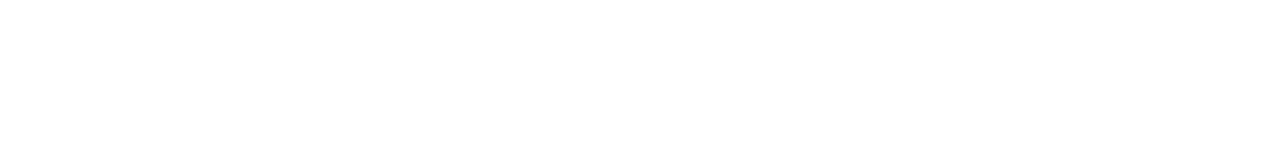
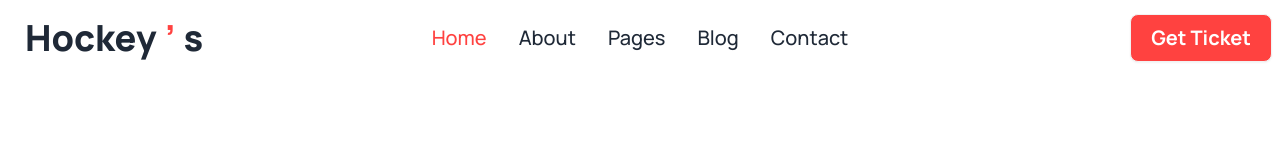
Before and after one commit to leon14524/Hokey-Sports, a plain HTML site: page index.html in a window 1280 px wide. Drawn offline with nearby package versions, Linux system fonts and the light colour scheme.

Commit message:
navbar complete

```diff
--- a/index.html
+++ b/index.html
@@ -4,6 +4,8 @@
     <meta charset="UTF-8">
     <meta name="viewport" content="width=device-width, initial-scale=1.0">
     <title>Hokey-Sports</title>
+    <!-- font awesome link  -->
+    <script src="https://kit.fontawesome.com/a3ed438e37.js" crossorigin="anonymous"></script>
 <!-- tailwind css with daisy UI link  -->
 
 <link href="https://cdn.jsdelivr.net/npm/daisyui@4.6.0/dist/full.min.css" rel="stylesheet" type="text/css" />
@@ -26,7 +28,7 @@
           theme: {
             extend: {
               colors: {
-                clifford: '#da373d',
+                'just-red': '#FF4240',
               }
             }
           }
@@ -37,7 +39,42 @@
 </head>
 <body class="font-manrope">
 
-    <header>
+    <header class="container mx-auto">
+        <div class="navbar bg-base-100">
+            <div class="navbar-start">
+              <div class="dropdown">
+                <div tabindex="0" role="button" class="btn btn-ghost lg:hidden">
+                  <svg xmlns="http://www.w3.org/2000/svg" class="h-5 w-5" fill="none" viewBox="0 0 24 24" stroke="currentColor"><path stroke-linecap="round" stroke-linejoin="round" stroke-width="2" d="M4 6h16M4 12h8m-8 6h16" /></svg>
+                </div>
+                <ul tabindex="0" class="menu  menu-sm dropdown-content mt-3 z-[1] p-2 shadow bg-base-100 rounded-box w-52">
+                  <li><a><span class="text-just-red">Home</span></a></li>
+                  <li><a>About</a></li>
+                  <li><a>Pages</a></li>
+                  <li><a>Blog</a></li>
+                  <li><a>Contact</a></li>
+
+
+                </ul>
+
+              </div>
+              <a class="btn btn-ghost font-extrabold text-xl lg:text-4xl">Hockey<span class="text-just-red">’</span>s</a>
+            </div>
+            <div class="navbar-center hidden lg:flex">
+              <ul class="menu menu-horizontal px-1 font-medium text-xl">
+                <li><a><span class="text-just-red">Home</span></a></li>
+                  <li><a>About</a></li>
+                  <li><a>Pages</a></li>
+                  <li><a>Blog</a></li>
+                  <li><a>Contact</a></li>
+
+              </ul>
+
+            </div>
+            <div class="navbar-end">
+
+              <a class="btn bg-just-red gap-10 px-5 py-2 text-white text-xl font-bold">Get Ticket</a>
+            </div>
+          </div>
 
     </header>
 
```
